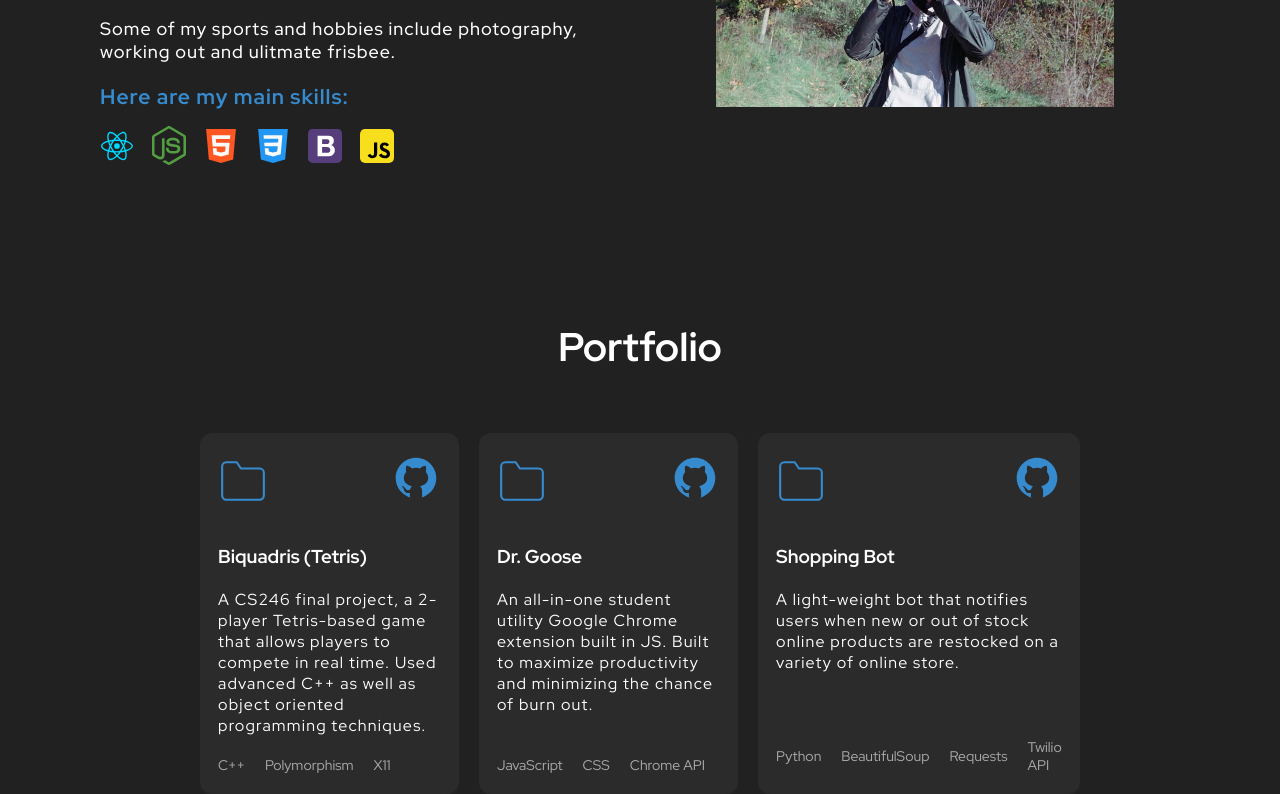
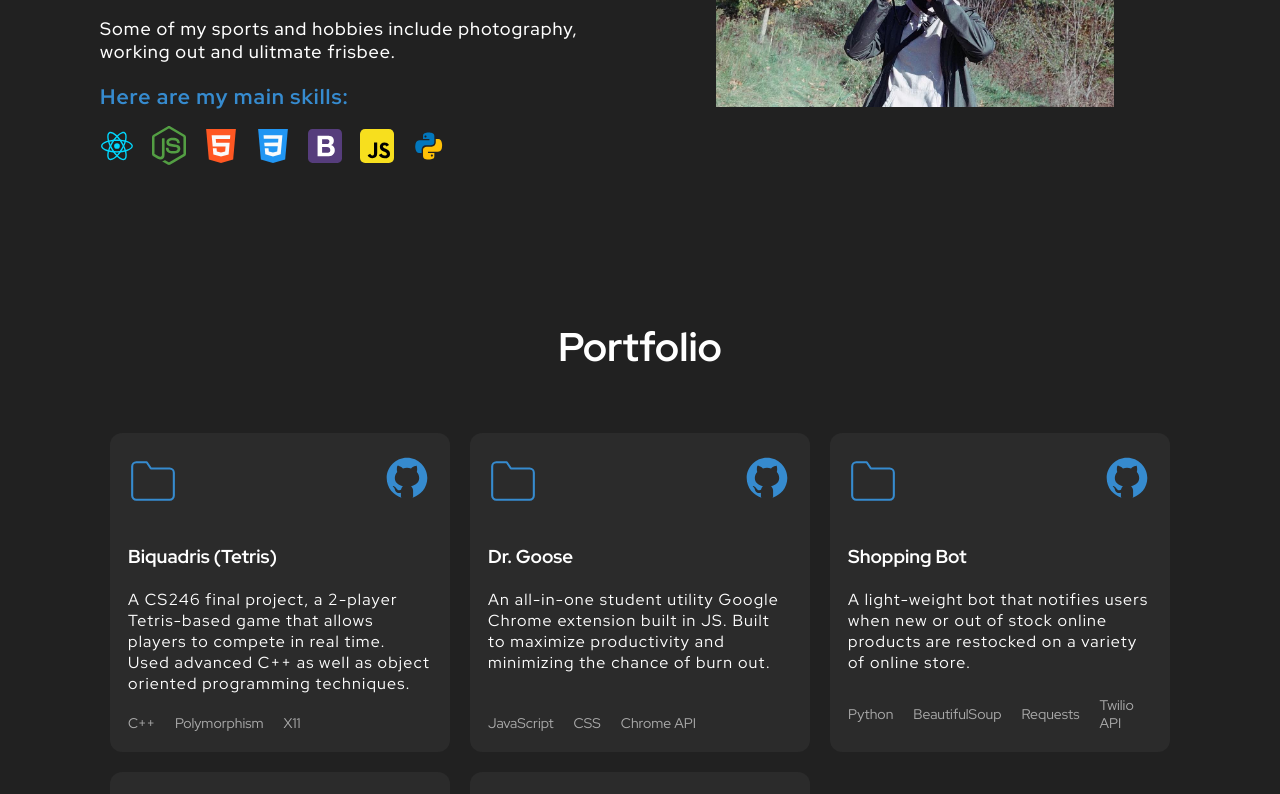
Before and after one commit to patrick-huynh/patrick-huynh.github.io, a React (Create React App) app: page / in a window 1280 px wide. Shown: the part 940-1734 px from the top of the page. Built offline with nearby package versions, Linux system fonts and the light colour scheme.

Commit message:
fixed padding

```diff
--- a/src/components/About/About.tsx
+++ b/src/components/About/About.tsx
@@ -11,6 +11,7 @@ import reactIcon from "../../assets/react-icon.svg";
 import typescriptIcon from "../../assets/typescript-icon.svg";
 import vueIcon from "../../assets/vue-icon.svg";
 import boostrapIcon from "../../assets/bootstrap-icon.svg";
+import pythonIcon from "../../assets/python-icon.svg";
 import ScrollAnimation from "react-animate-on-scroll";
 
 
@@ -69,6 +70,11 @@ export function About() {
               <img src={jsIcon} alt="JavaScript" />
             </ScrollAnimation>
           </div>
+          <div className="hability">
+            <ScrollAnimation animateIn="fadeInUp" delay={0.19 * 1000}>
+              <img src={pythonIcon} alt="Python" />
+            </ScrollAnimation>
+          </div>
         </div>
       </div>
       <div className="about-image">
@@ -76,6 +82,6 @@ export function About() {
           <img src={VinayakSingh} alt="Patrick Huynh" />
         </ScrollAnimation>
       </div>
-    </Container>
+    </Container >
   )
 }
--- a/src/components/Portfolio/styles.ts
+++ b/src/components/Portfolio/styles.ts
@@ -17,7 +17,7 @@ export const Container = styled.section`
     grid-template-columns: repeat(3, 1fr);
     grid-template-rows: auto;
     gap: 2rem;
-    padding: 1rem 10rem;
+    padding: 1rem;
     overflow: hidden;
 
     .project{
```
Also changed, not shown: src/assets/python-icon.svg (added).
